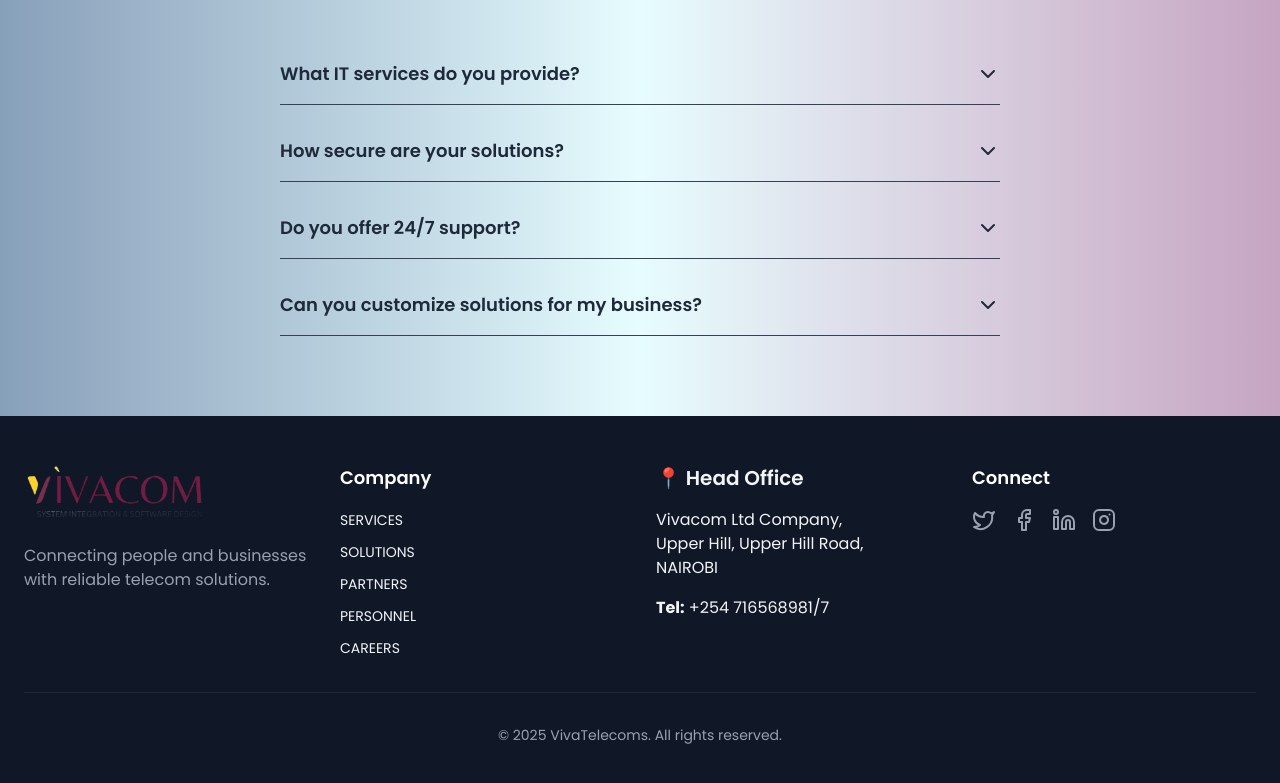
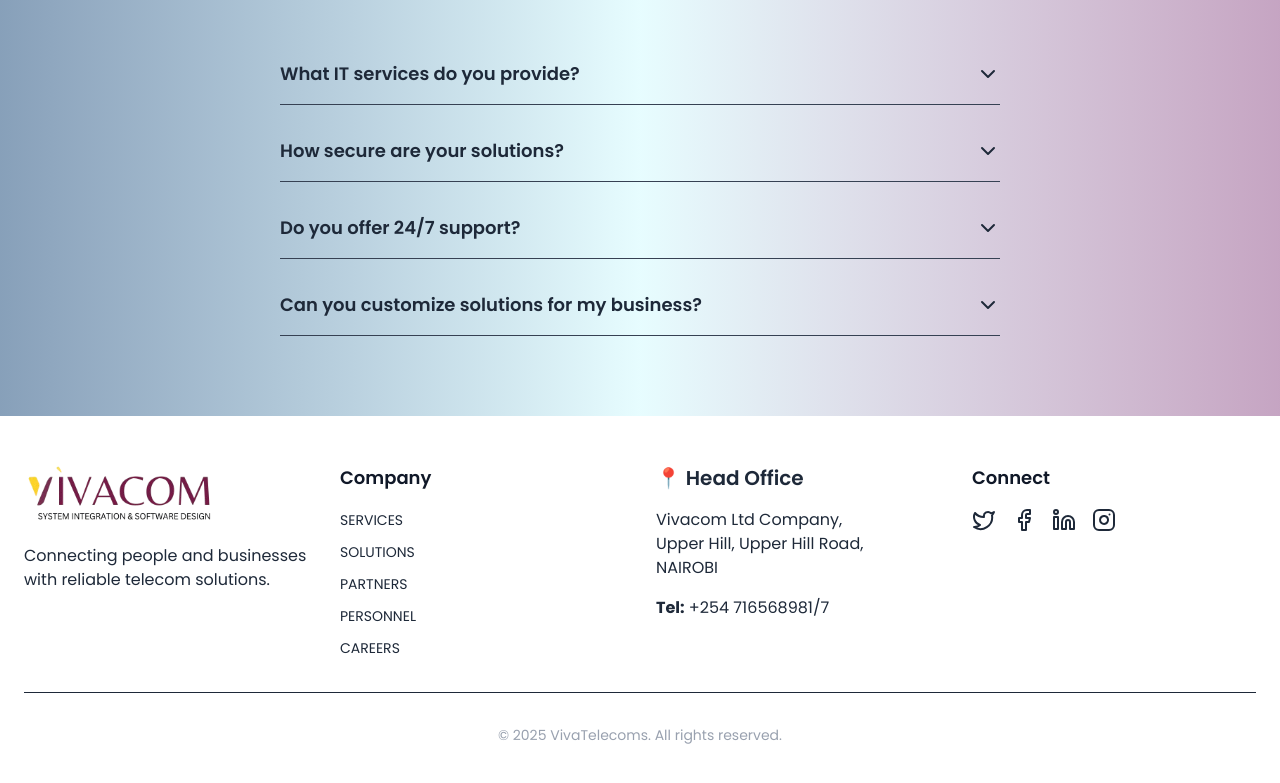
Before and after one commit to mdislamulhaque/vivatelecoms-react, a React (Vite) app: page / in a window 1280 px wide. Shown: the part 3724-4507 px from the top of the page. Built offline with nearby package versions, Linux system fonts and the light colour scheme.

Commit message:
changed footer bg color

```diff
--- a/src/components/footer/Footer.jsx
+++ b/src/components/footer/Footer.jsx
@@ -4,16 +4,19 @@ import navbarData from "../../data/navbar.json";
 
 const Footer = () => {
   return (
-    <footer className="bg-gray-900 text-white py-12">
+    <footer className="bg-white text-gray-900 py-12">
       <div className="container mx-auto px-6">
         <div className="grid grid-cols-1 md:grid-cols-4 gap-8">
           {/* Company Info */}
           <div>
             {/* <h3 className="text-xl font-semibold mb-4">VivaTelecoms</h3> */}
-            <img src="/white-logo.png" alt="" className="h-16 mb-4 cursor-pointer"
+            <img
+              src="/black-logo.png"
+              alt=""
+              className="h-16 mb-4 cursor-pointer"
               onClick={() => window.scrollTo(0, 0)}
             />
-            <p className="text-gray-400">
+            <p className="text-gray-800">
               Connecting people and businesses with reliable telecom solutions.
             </p>
           </div>
@@ -33,7 +36,7 @@ const Footer = () => {
                   <li key={idx}>
                     <Link
                       to={item.url}
-                      className="uppercase transition text-sm text-gray-100 hover:text-blue-50"
+                      className="uppercase transition text-sm text-gray-800 hover:text-purple-500"
                       onClick={() => window.scrollTo(0, 0)}
                     >
                       {item.label}
@@ -45,16 +48,16 @@ const Footer = () => {
 
           {/* Contact Info */}
           <div>
-            <h3 className="text-xl font-semibold text-gray-100 mb-4">
+            <h3 className="text-xl font-semibold text-gray-800 mb-4">
               📍 Head Office
             </h3>
-            <p className="text-gray-100">Vivacom Ltd Company,</p>
-            <p className="text-gray-100">Upper Hill, Upper Hill Road,</p>
-            <p className="text-gray-100 mb-4">NAIROBI</p>
+            <p className="text-gray-800">Vivacom Ltd Company,</p>
+            <p className="text-gray-800">Upper Hill, Upper Hill Road,</p>
+            <p className="text-gray-800 mb-4">NAIROBI</p>
 
-            <p className="text-gray-100">
+            <p className="text-gray-800">
               <strong>Tel:</strong>{" "}
-              <span className="text-gray-100">+254 716568981/7</span>
+              <span className="text-gray-800">+254 716568981/7</span>
             </p>
           </div>
           {/* Social Media */}
@@ -65,7 +68,7 @@ const Footer = () => {
                 href="https://twitter.com/"
                 target="_blank"
                 rel="noopener noreferrer"
-                className="text-gray-400 hover:text-white transition-colors"
+                className="text-gray-800 hover:text-gray-900 transition-colors"
               >
                 <Twitter className="w-6 h-6" />
               </a>
@@ -73,7 +76,7 @@ const Footer = () => {
                 href="https://facebook.com/"
                 target="_blank"
                 rel="noopener noreferrer"
-                className="text-gray-400 hover:text-white transition-colors"
+                className="text-gray-800 hover:text-gray-900 transition-colors"
               >
                 <Facebook className="w-6 h-6" />
               </a>
@@ -81,7 +84,7 @@ const Footer = () => {
                 href="https://linkedin.com/"
                 target="_blank"
                 rel="noopener noreferrer"
-                className="text-gray-400 hover:text-white transition-colors"
+                className="text-gray-800 hover:text-gray-900  transition-colors"
               >
                 <Linkedin className="w-6 h-6" />
               </a>
@@ -89,7 +92,7 @@ const Footer = () => {
                 href="https://instagram.com/"
                 target="_blank"
                 rel="noopener noreferrer"
-                className="text-gray-400 hover:text-white transition-colors"
+                className="text-gray-800 hover:text-gray-900  transition-colors"
               >
                 <Instagram className="w-6 h-6" />
               </a>
```
